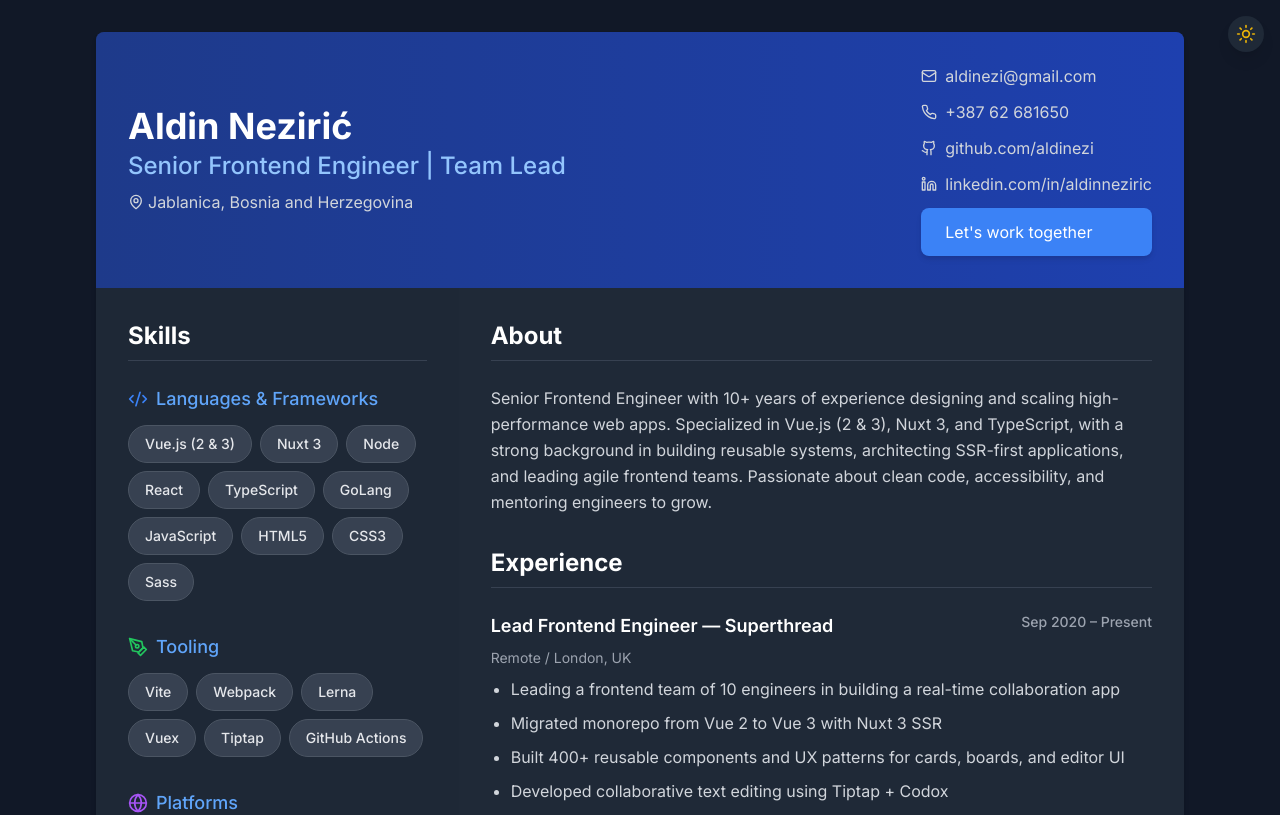
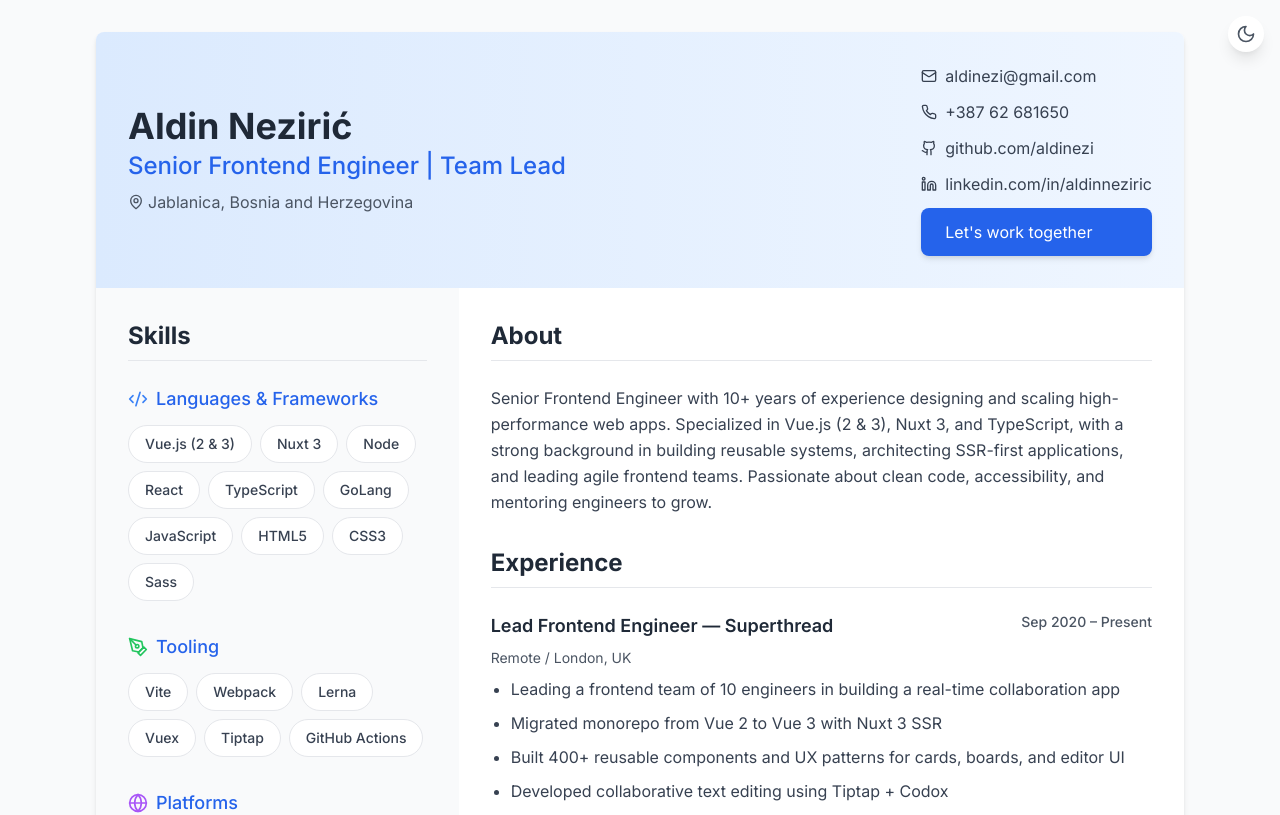
Before and after one commit to aldinezi/aldinezi, a React (Vite) app: page / in a window 1280 px wide. Shown: the top 815 px of the page. Built offline with nearby package versions, Linux system fonts and the light colour scheme.

Commit message:
Toggle default dark mode setting to false in App component

```diff
--- a/src/App.tsx
+++ b/src/App.tsx
@@ -4,7 +4,7 @@ import CV from './components/CV';
 import { Sun, Moon } from 'lucide-react';
 
 function App() {
-  const [darkMode, setDarkMode] = React.useState(true);
+  const [darkMode, setDarkMode] = React.useState(false);
 
   useEffect(() => {
     if (darkMode) {
```
